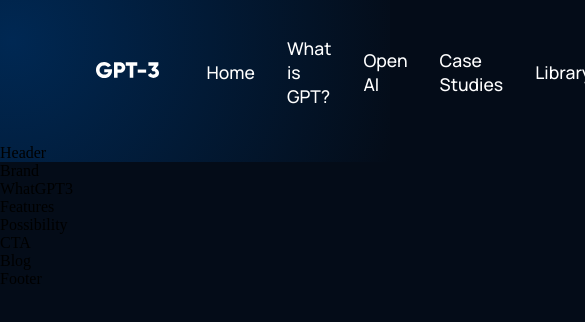
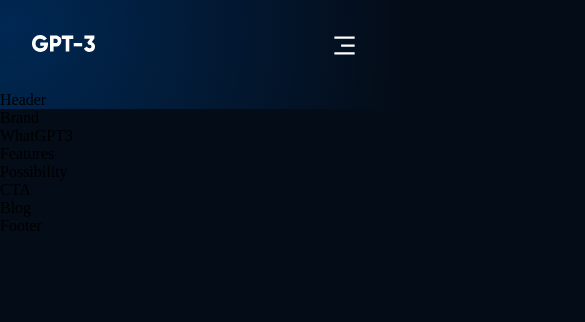
Before and after one commit to Oubaida996/React-GPT-3, a React (Create React App) app: page / in a window 390 px wide. Shown: the top 322 px of the page, 585 px wide, since content can reach past the window. Built offline with nearby package versions, Linux system fonts and the light colour scheme.

Commit message:
Make the navbar adapt with multi screen using media query

```diff
--- a/src/components/navbar/navbar.css
+++ b/src/components/navbar/navbar.css
@@ -141,3 +141,52 @@
 .gpt3__navbar-menu_container-links-sign {
     display: none;
 }
+
+
+/*
+============
+   Responsive Navbar Design
+============
+ */
+
+
+/*Under Larg screen */
+
+@media screen and (max-width: 1050px) {
+    .gpt3__navbar-menu {
+        display: flex;
+    }
+    .gpt3__navbar-links_container {
+        display: none;
+    }
+}
+
+
+/*Under Tablet */
+
+@media screen and (max-width: 700px) {
+    .gpt3__navbar {
+        padding: 2rem 4rem;
+    }
+}
+
+
+/*Under Mobile devices */
+
+@media screen and (max-width: 550px) {
+    .gpt3__navbar {
+        padding: 2rem;
+    }
+    .gpt3__navbar-menu {
+        display: flex;
+    }
+    .gpt3__navbar-menu_container-links-sign {
+        display: block;
+    }
+    .gpt3__navbar-links_container {
+        top: 20px;
+    }
+    .gpt3__navbar-sign {
+        display: none;
+    }
+}
```
